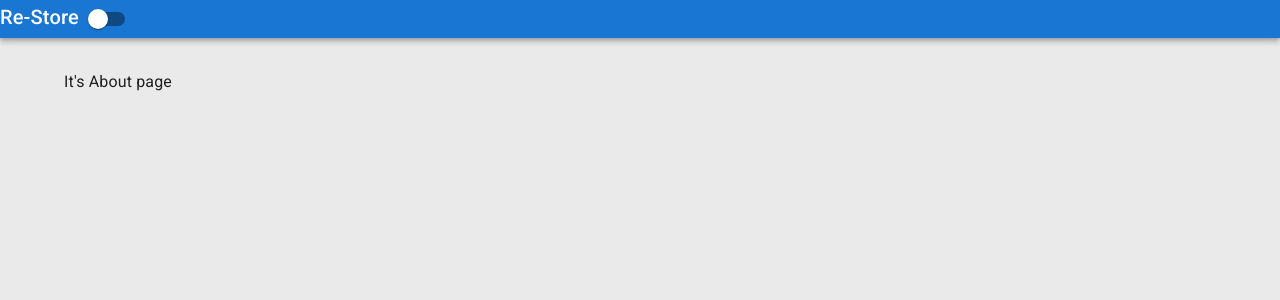
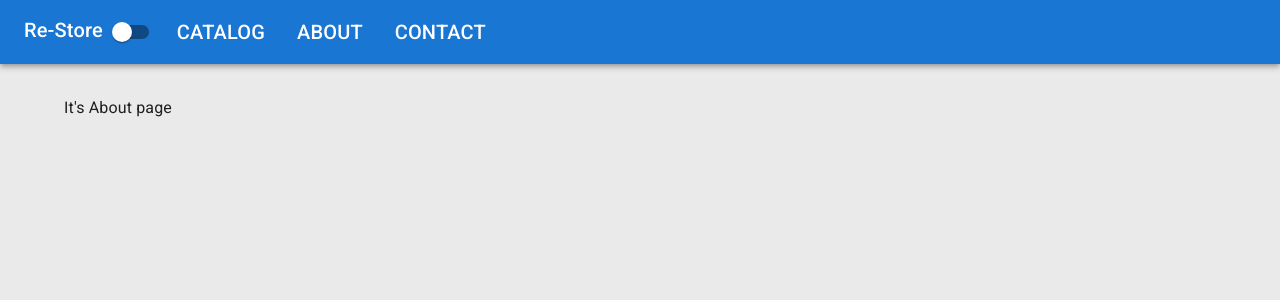
Before and after one commit to faridehEl/first-full-stack-project-with-React.js-and-.Net, a React (Vite) app in the folder client/: page /about in a window 1280 px wide. Shown: the top 300 px of the page. Built offline with nearby package versions, Linux system fonts and the light colour scheme.

Commit message:
add navbar

```diff
--- a/client/src/app/layout/Header.tsx
+++ b/client/src/app/layout/Header.tsx
@@ -1,4 +1,14 @@
-import { AppBar, Switch, Typography } from "@mui/material";
+import { AppBar, List, ListItem, Switch, Toolbar, Typography } from "@mui/material";
+import { NavLink } from "react-router-dom";
+const midleLink = [
+    {title:'catalog' , path:'/catalog'},
+    {title:'about' , path:'/about'},
+    {title:'contact' , path:'/contact'},
+]
+const rightLink = [
+    {title:'login' , path:'/login'},
+    {title:'about' , path:'/about'},
+]
 interface Props{
     darkMode : boolean;
     handelChange : ()=> void;
@@ -6,10 +16,25 @@
 export default function Header({darkMode , handelChange} : Props){
     return(
         <AppBar position="static" sx={{marginBottom:4}}>
+            <Toolbar>
             <Typography variant="h6">
                 Re-Store
                 <Switch checked= {darkMode} onChange={handelChange}/>
             </Typography>
+            <List sx={{display:'flex'}}>
+                {midleLink.map(({title,path}) => (
+                    <ListItem
+                    component={NavLink}
+                    to ={path}
+                    key={path}
+                    sx={{color : 'inherit' , typography : 'h6'}}
+                    >
+                        {title.toUpperCase()}
+                    </ListItem>
+                ))}
+
+            </List>
+            </Toolbar>
         </AppBar>
     )
 }
--- a/client/src/app/router/Routes.tsx
+++ b/client/src/app/router/Routes.tsx
@@ -4,7 +4,8 @@
 import Catalog from "../../catalog/Catalog";
 import ProductDetails from "../../catalog/productDetails";
 import AboutPage from "../../features/about/aboutPage";
-import { ContactPage } from "@mui/icons-material";
+import ContactPage from "../../features/contact/contactPage";
+
 
 export const router = createBrowserRouter([
     {
```
Also changed, not shown: 7 other files (tests, documents, lock files or other folders).
